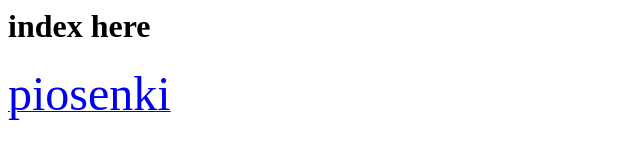
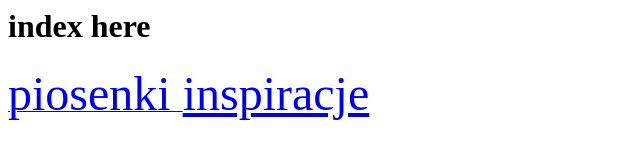
Before and after one commit to bejsza/bejsza.github.io, a plain HTML site: page indexbej.html in a window 1280 px wide. Shown: the whole page, without its empty margins (0-640 px from the left). Drawn offline with Linux system fonts and the light colour scheme.

Commit message:
Update indexbej.html

```diff
--- a/indexbej.html
+++ b/indexbej.html
@@ -7,6 +7,7 @@
 		</title>
 		<h1> index here </h1>
 		<a href=https://bejsza.github.io/jankowe%20prawie%20zrobione%20piosenki/index.html><font size="8"> piosenki </a>
+		<a href=https://bejsza.github.io/inspiracje/index.html><font size="8"> inspiracje </a>
 	</head>
 	<body>
 		<footer>
```
